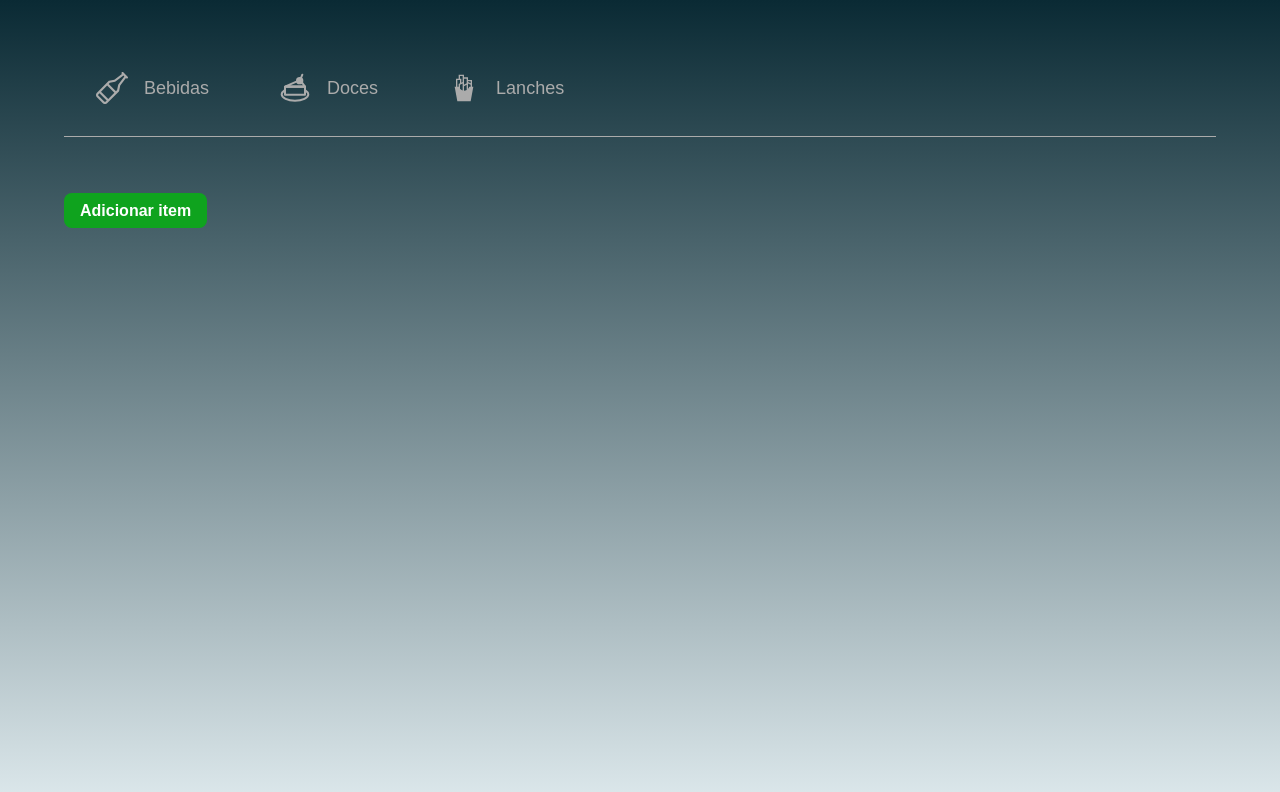
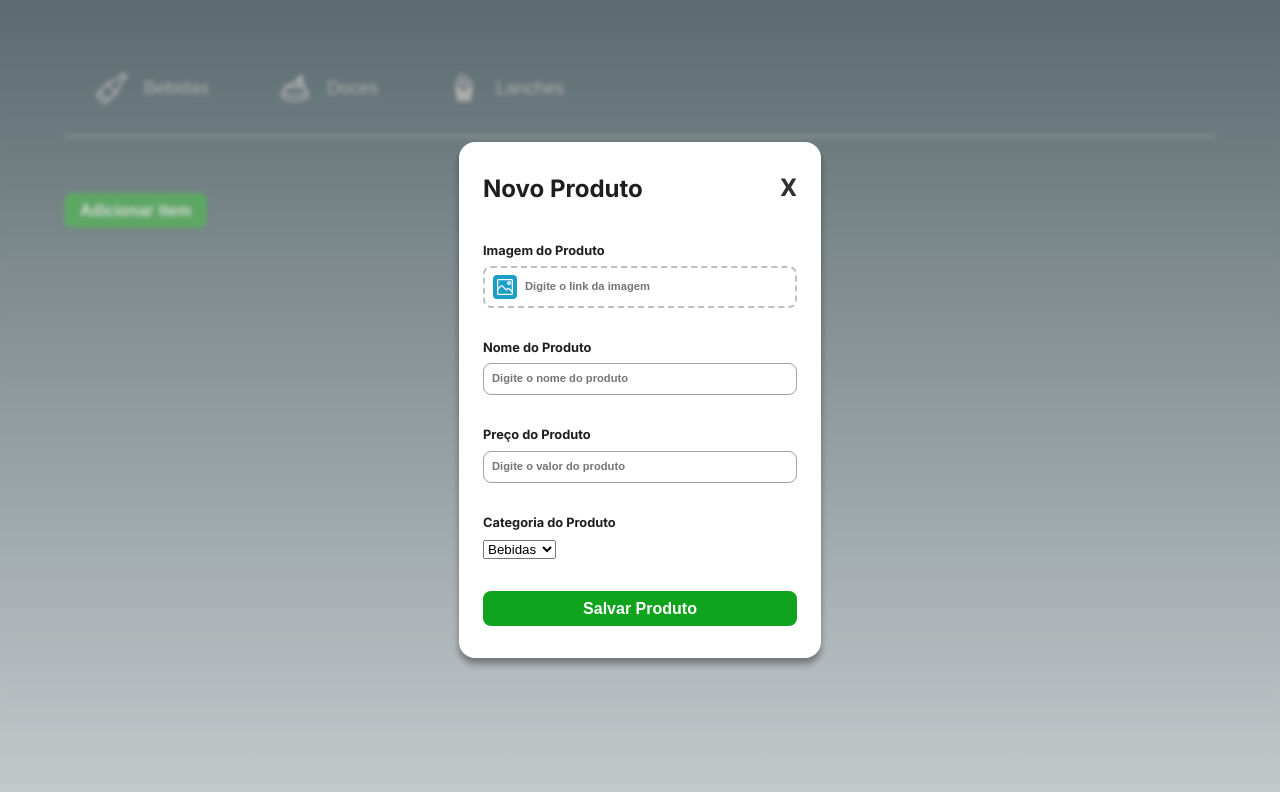
Before and after one commit to tripleten-wd-brazil/pdv, a plain HTML site: page src/index.html in a window 1280 px wide. Drawn offline with Linux system fonts and the light colour scheme.

Commit message:
modal inputs

```diff
--- a/src/index.html
+++ b/src/index.html
@@ -85,25 +85,43 @@
         </button>
       </section>
     </main>
-    <div class="modal modal_create-product">
+    <div class="modal modal_create-product modal_opened">
       <article class="modal__container modal__container_product">
-        <header>
-          <h1>Novo Produto</h1>
-          <button id="close-product-modal">X</button>
+        <header class="modal__header">
+          <h1 class="modal__title">Novo Produto</h1>
+          <button id="close-product-modal" class="modal__close">
+            <img src="./images/close.svg" alt="Close modal" />
+          </button>
         </header>
         <main>
           <form name="form-product" class="form">
             <div class="form__control">
               <label class="form__label" for="image">Imagem do Produto</label>
-              <input name="image" id="image" />
+              <span class="form__icon"></span
+              ><input
+                name="image"
+                id="image"
+                class="modal__input modal__input_image"
+                placeholder="Digite o link da imagem"
+              />
             </div>
             <div class="form__control">
               <label class="form__label" for="name">Nome do Produto</label>
-              <input name="name" id="name" />
+              <input
+                name="name"
+                id="name"
+                class="modal__input"
+                placeholder="Digite o nome do produto"
+              />
             </div>
             <div class="form__control">
               <label class="form__label" for="price">Preço do Produto</label>
-              <input name="price" id="price" />
+              <input
+                name="price"
+                id="price"
+                class="modal__input"
+                placeholder="Digite o valor do produto"
+              />
             </div>
             <div class="form__control">
               <label class="form__label" for="category"
--- a/src/styles/modal.css
+++ b/src/styles/modal.css
@@ -11,13 +11,59 @@
   left: 0;
 }
 
+.modal_opened {
+  display: flex;
+}
+
 .modal__container {
+  width: 362px;
   background-color: var(--white);
   border-radius: 16px;
   box-shadow: 0px 6px 6px var(--boxShadow);
   padding: 32px 24px;
 }
 
-.modal_opened {
+.modal__header {
   display: flex;
+  justify-content: space-between;
+  align-items: center;
+  margin-bottom: 40px;
 }
+
+.modal__title {
+  font-size: 1.5rem;
+  font-weight: 700;
+}
+
+.modal__close {
+  width: 18px;
+  background-color: transparent;
+  border: none;
+}
+
+.form__label {
+  font-size: 0.8rem;
+  line-height: 1.2;
+  font-weight: 700;
+  margin-bottom: 8px;
+}
+
+.modal__input {
+  width: 100%;
+  padding: 8px;
+  border: 1px solid var(--border);
+  color: var(--middle-gray);
+  font-size: 0.7rem;
+  line-height: 1.25;
+  font-weight: 700;
+  border-radius: 8px;
+}
+
+.modal__input_image {
+  background-image: url(../images/image.svg);
+  background-size: 24px 24px;
+  background-position: 8px center;
+  background-repeat: no-repeat;
+  border: 2px dashed var(--gray);
+  padding: 12px 8px 12px 40px;
+}
--- a/src/styles/theme.css
+++ b/src/styles/theme.css
@@ -2,6 +2,9 @@
   --lightgray: #ababab;
   --black: #1e1e1e;
   --white: #ffffff;
+  --middle-gray: #bfbebe;
+  --gray: hsl(0, 1%, 75%);
+  --border: hsl(0, 0%, 63%);
   --primary: hsl(194, 75%, 44%);
   --primary-hover: hsl(194, 75%, 40%);
   --secondary: hsl(0, 0%, 54%);
```
Also changed, not shown: src/images/close.svg (added), src/images/image.svg (added).
